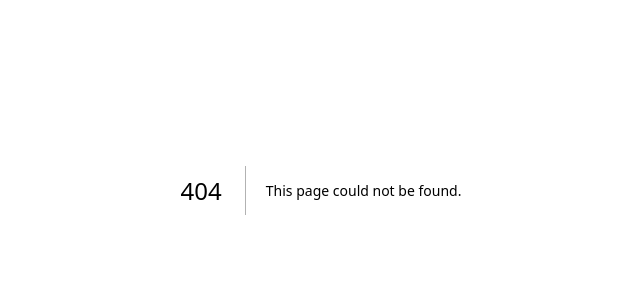
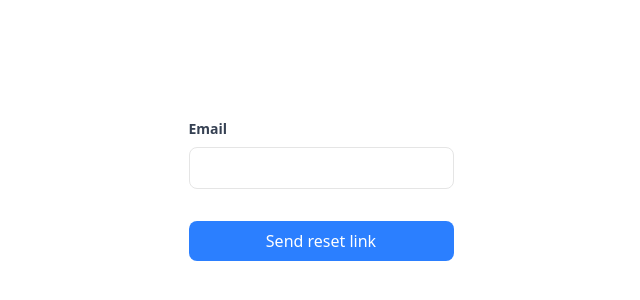
Before and after one commit to ibnesina/BanglaHire, a Next.js app in the folder frontend/: page /forget-password in a window 1280 px wide. Before the commit this address had no page. Shown: the part 210-510 px from the top of the page, without its empty margins (319-959 px from the left). Built offline with nearby package versions, Linux system fonts and the light colour scheme.

Commit message:
forget password setup

```diff
--- /dev/null
+++ b/frontend/app/(auth)/forget-password/page.tsx
@@ -0,0 +1,69 @@
+"use client";
+import { forgotPasswordAPI } from "@/lib/api/authAPI";
+import { zodResolver } from "@hookform/resolvers/zod";
+import React, { useState } from "react";
+import { useForm } from "react-hook-form";
+import { z } from "zod";
+
+const fpSchema = z.object({
+  email: z
+    .string()
+    .email("Invalid email address")
+    .nonempty("Email is required"),
+});
+type TpfSchema = z.infer<typeof fpSchema>;
+
+export default function ForgetPassword() {
+  const [forgetPassLoading, setForgetPassLoading] = useState(false);
+
+  const {
+    register,
+    handleSubmit,
+
+    formState: { errors },
+  } = useForm<TpfSchema>({
+    resolver: zodResolver(fpSchema),
+    defaultValues: {
+      email: "",
+    },
+});
+// await forgotPasswordAPI(email);
+
+  const onForgotPassword = async (data:TpfSchema) => {
+    setForgetPassLoading(true);
+    try {
+      await forgotPasswordAPI(data.email);
+    } finally {
+      setForgetPassLoading(false);
+    }
+  };
+  return <div className="flex flex-col items-center justify-center h-screen">
+    <form onSubmit={handleSubmit(onForgotPassword)} className="space-y-4">
+      <div className="space-y-2">
+        <label
+          className="block text-sm font-semibold text-gray-700"
+          htmlFor="email"
+        >
+          Email
+        </label>
+        <input
+          type="email"
+          id="email"
+          className="block w-full px-4 py-2 text-gray-700 bg-white border rounded-md focus:border-blue-400 focus:ring-blue-300 focus:ring-opacity-40"
+          {...register("email")}
+        />
+        {errors.email && (
+          <p className="text-red-500 text-sm mt-1">{errors.email.message}</p>
+        )}
+      </div>
+      <button
+        type="submit"
+        className="w-full mt-4 px-4 py-2 text-white bg-blue-500 rounded-md focus:bg-blue-600 hover:bg-blue-700 disabled:bg-gray-400 disabled:cursor-not-allowed"
+        disabled={forgetPassLoading}
+      >
+        {forgetPassLoading ? "Loading..." : "Send reset link"}
+      </button>
+    </form>
+
+  </div>;
+}
--- a/frontend/app/(auth)/signin/page.tsx
+++ b/frontend/app/(auth)/signin/page.tsx
@@ -1,14 +1,12 @@
 "use client";
 import { TUserSignInSchema, userSignInSchema } from "@/contracts/users";
-import { forgotPasswordAPI, signInAPI } from "@/lib/api/authAPI";
+import { signInAPI } from "@/lib/api/authAPI";
 import { zodResolver } from "@hookform/resolvers/zod";
 import { motion } from "framer-motion";
-import Error from "next/error";
 import Link from "next/link";
-import { MouseEvent, useState } from "react";
+import { redirect } from "next/navigation";
+import { useState } from "react";
 import { useForm } from "react-hook-form";
-import { toast } from "sonner";
-import { z } from "zod";
 
 const variants = {
   initial: { scale: 0.9, opacity: 0 },
@@ -17,7 +15,7 @@ const variants = {
 
 export default function Signin() {
   const [loading, setLoading] = useState(false);
-  const [forgetPassLoading, setForgetPassLoading] = useState(false);
+
   const {
     register,
     handleSubmit,
@@ -38,26 +36,6 @@ export default function Signin() {
       await signInAPI(data);
     } finally {
       setLoading(false);
-    }
-  };
-
-  const onForgotPassword = async (e: MouseEvent<HTMLButtonElement>) => {
-    setForgetPassLoading(true);
-    e.preventDefault();
-    const email = getValues("email");
-
-    try {
-      z.string().email().nonempty("Must be a valid email").parse(email);
-      await forgotPasswordAPI(email);
-    } catch (error) {
-      if (error instanceof z.ZodError) {
-        setError("email", { message: "Please enter a valid email" });
-      } else if (error instanceof Error) {
-        // Handle API errors
-        toast.error("Failed to send reset link");
-      }
-    } finally {
-      setForgetPassLoading(false);
     }
   };
 
@@ -151,11 +129,14 @@ export default function Signin() {
             </div>
             <div className="flex items-center justify-center">
               <button
-                onClick={onForgotPassword}
-                disabled={forgetPassLoading}
+                onClick={() => {
+                  redirect("/forget-password");
+                }}
+                // disabled={forgetPassLoading}
                 className="text-blue-600 hover:text-blue-800 hover:border-blue-100 rounded-lg px-3 cursor-pointer border-2 border-transparent"
               >
-                {forgetPassLoading ? "Sending..." : "Forgot password?"}
+                {/* {forgetPassLoading ? "Sending..." : "Forgot password?"} */}
+                Forgot password?
               </button>
             </div>
           </form>
```
